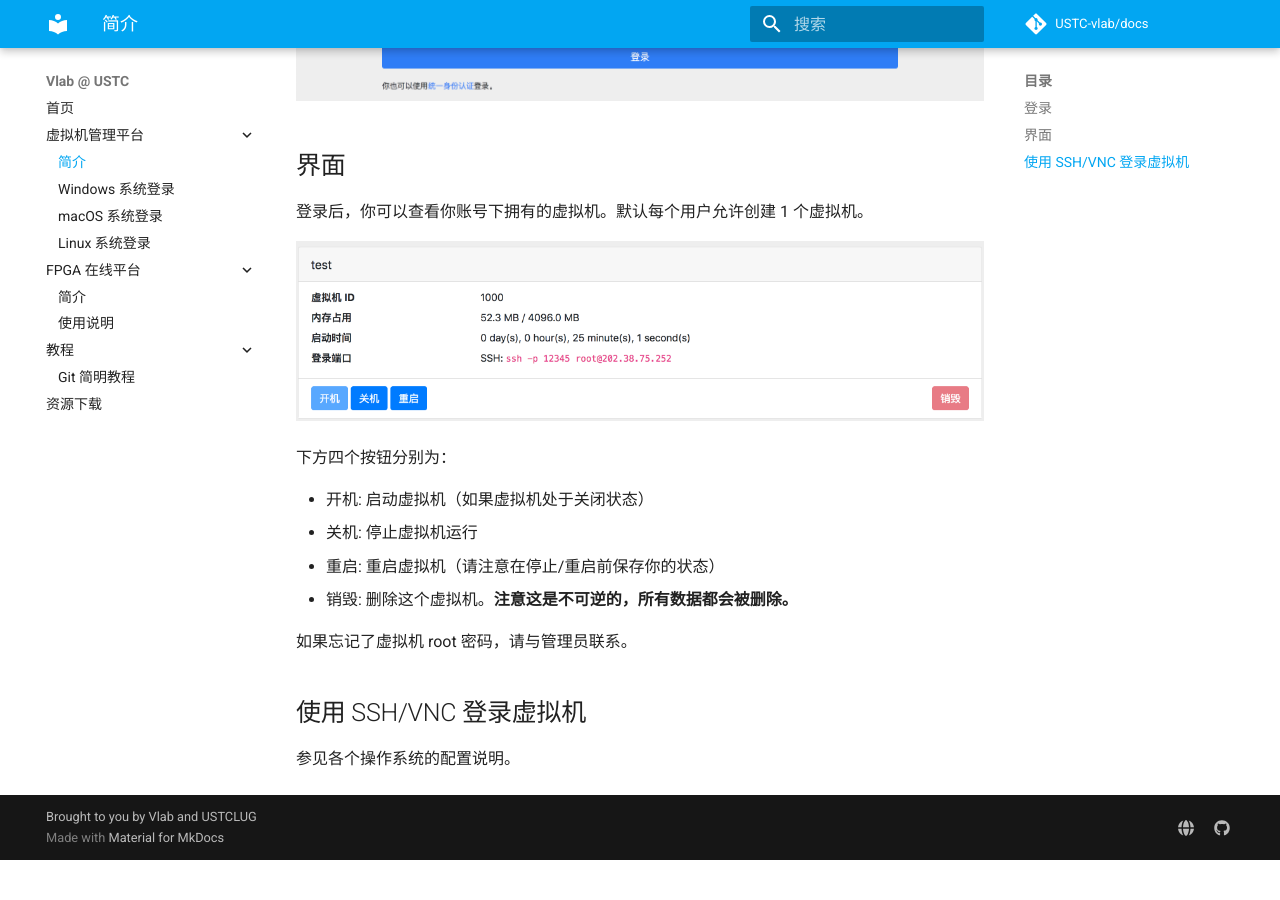
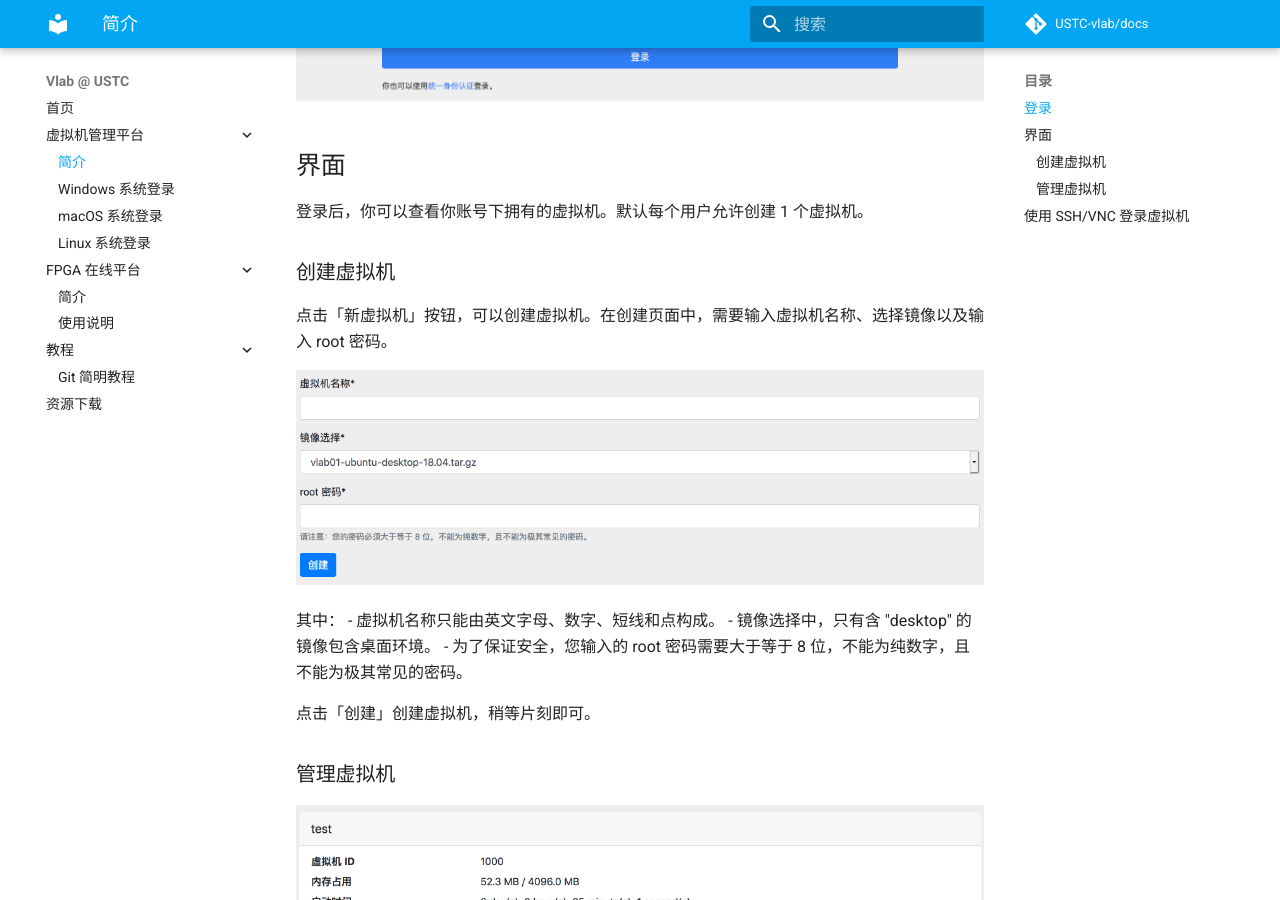
Before and after one commit to USTC-vlab/docs, an MkDocs documentation site: the page built from docs/vm/index.md, in a window 1280 px wide and 900 px high, scrolled down 385 px. Built offline with MkDocs 1.6.1 and Material for MkDocs 9.7.7, drawn with Linux system fonts in a browser that asks for light colours; comment, search, counter and statistics services are not loaded; before the commit the page ends 1245 px from its top, so only the background shows below that.

Commit message:
add vm create

```diff
--- a/docs/vm/index.md
+++ b/docs/vm/index.md
@@ -9,6 +9,21 @@
 ## 界面
 
 登录后，你可以查看你账号下拥有的虚拟机。默认每个用户允许创建 1 个虚拟机。
+
+### 创建虚拟机
+
+点击「新虚拟机」按钮，可以创建虚拟机。在创建页面中，需要输入虚拟机名称、选择镜像以及输入 root 密码。
+
+![create](../images/vm-create.png)
+
+其中：
+- 虚拟机名称只能由英文字母、数字、短线和点构成。
+- 镜像选择中，只有含 "desktop" 的镜像包含桌面环境。
+- 为了保证安全，您输入的 root 密码需要大于等于 8 位，不能为纯数字，且不能为极其常见的密码。
+
+点击「创建」创建虚拟机，稍等片刻即可。
+
+### 管理虚拟机
 
 ![vms](../images/2.png)
 
```
Also changed, not shown: docs/images/vm-create.png (added).
